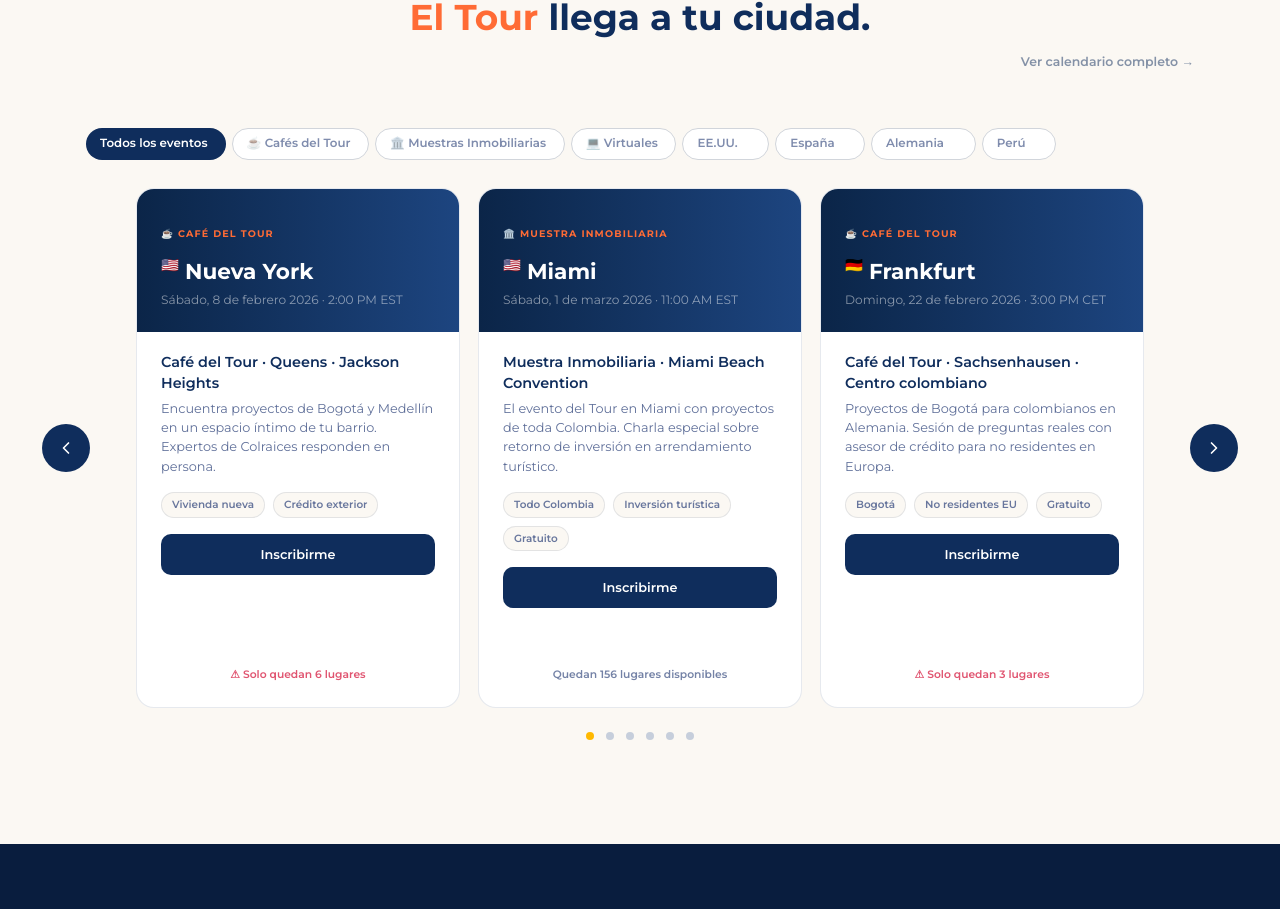
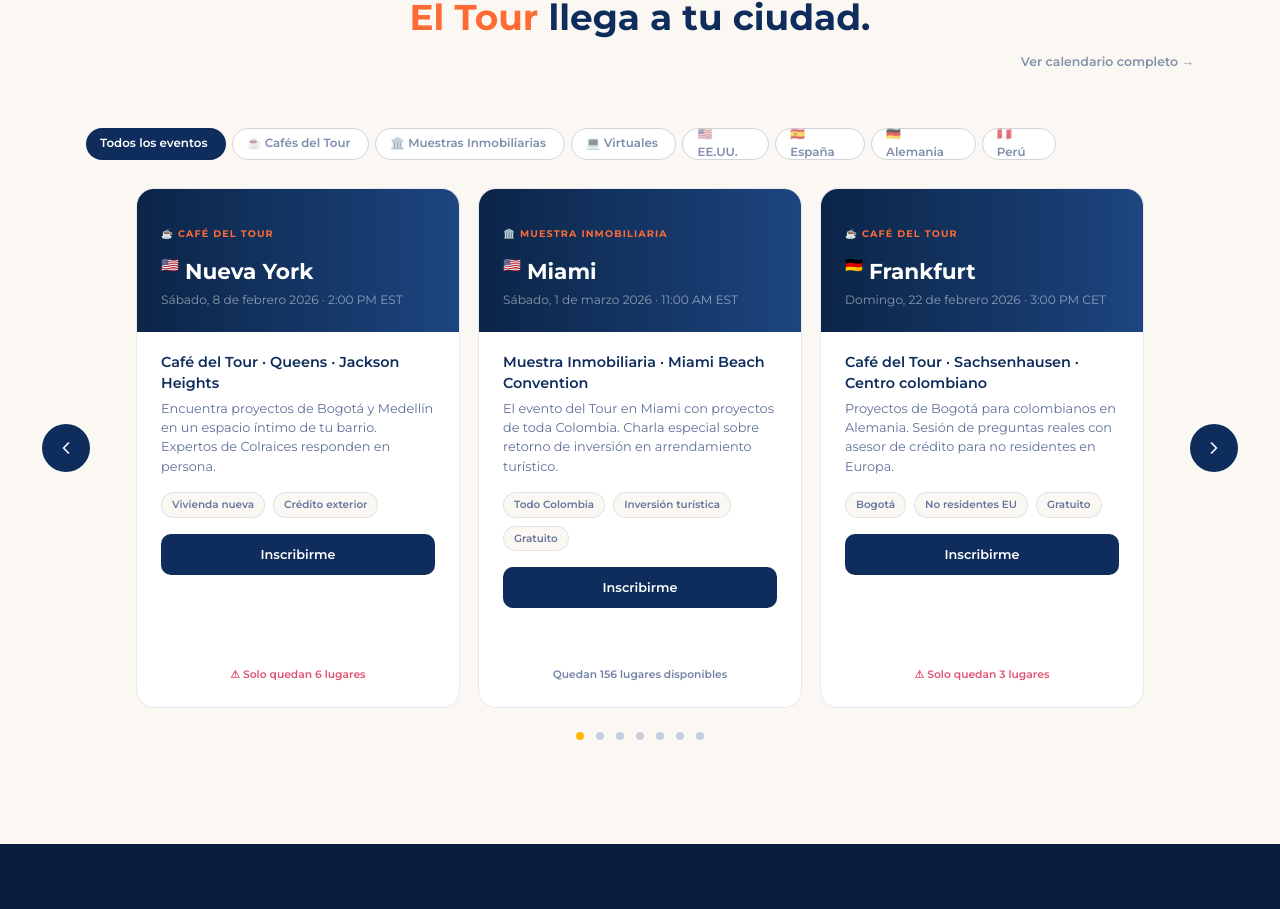
Before and after one commit to GrupoColraices/colraices, a Next.js app: page /tour-vivienda in a window 1280 px wide. Shown: the part 934-1843 px from the top of the page. Built offline with nearby package versions, Linux system fonts and the light colour scheme.

Commit message:
tour-vivienda41%

```diff
--- a/app/components/tour-vivienda/ProximosEventos.tsx
+++ b/app/components/tour-vivienda/ProximosEventos.tsx
@@ -72,6 +72,17 @@ const cards = [
     warning: "⚠ Solo quedan 9 lugares",
     danger: true,
   },
+  {
+    id: "charla-credito",
+    city: "Desde donde estés",
+    flag: "💻",
+    type: "💻 CHARLA EN VIVO",
+    date: "Martes, 11 de febrero · 7:00 PM EST / 1:00 AM CET",
+    title: "Cómo acceder a crédito hipotecario siendo no residente",
+    desc: "Sesión en vivo con un experto de Colraices y Banco Davivienda. Preguntas en tiempo real. Grabación disponible después.",
+    tags: ["Virtual", "Crédito", "Q&A en vivo"],
+    warning: "321 inscritos · Aforo ilimitado",
+  }
 ];
 
 // ✏️ CAMBIO 1: se eliminó "active: true" del primer item
@@ -80,10 +91,10 @@ const filters = [
   { label: "☕ Cafés del Tour", width: "w-[137.5px]" },
   { label: "🏛️ Muestras Inmobiliarias", width: "w-[189.6px]" },
   { label: "💻 Virtuales", width: "w-[105.78px]" },
-  { label: "EE.UU.", width: "w-[86.89px]" },
-  { label: "España", width: "w-[89.72px]" },
-  { label: "Alemania", width: "w-[104.75px]" },
-  { label: "Perú", width: "w-[74.54px]" },
+  { label: "🇺🇸 EE.UU.", width: "w-[86.89px]" },
+  { label: "🇪🇸 España", width: "w-[89.72px]" },
+  { label: "🇩🇪 Alemania", width: "w-[104.75px]" },
+  { label: "🇵🇪 Perú", width: "w-[74.54px]" },
 ];
 
 const STEP = 342;
@@ -208,7 +219,7 @@ export default function ProximosEventos() {
               {visibleCards.map((card, i) => (
                 <article
                   key={`${card.id}-${i}`}
-                  className="h-[520px] w-[324px] shrink-0 overflow-hidden rounded-[18px] border border-[#0F2D5C]/10 bg-white"
+                  className="h-[520px] w-[324px] shrink-0 overflow-hidden rounded-[18px] border border-[#0F2D5C]/10 bg-white transition-all duration-300 ease-out hover:-translate-y-[6px] hover:shadow-[0_12px_30px_rgba(11,37,72,0.15)]"
                 >
                   <div className="h-[142.69px] w-full bg-gradient-to-r from-[#0B2548] to-[#1D4580] px-[24px] pt-[37.65px] text-white">
                     <p className="text-[9.6px] font-bold leading-[14.4px] tracking-[1.15px] text-[#FF6B35]">{card.type}</p>
--- a/app/globals.css
+++ b/app/globals.css
@@ -125,3 +125,8 @@ body {
 .animate-float-slow {
   animation: float-circles-slow 5s linear infinite;
 }
+
+
+body {
+  font-family: system-ui, -apple-system, Segoe UI, Roboto, sans-serif;
+}
```
